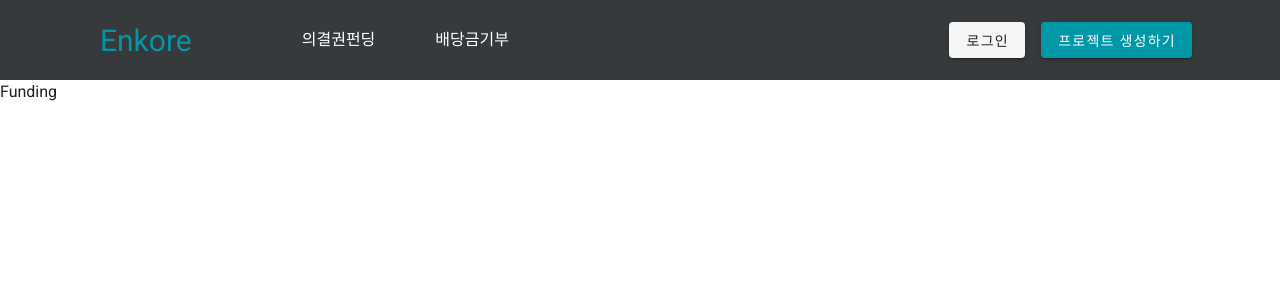
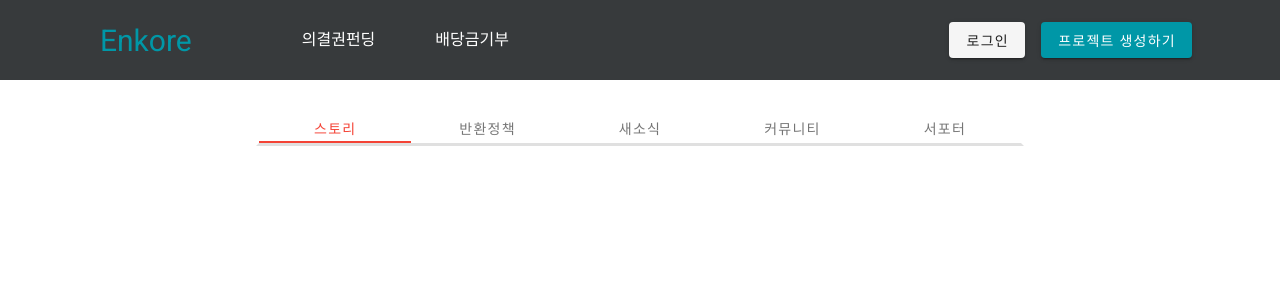
Before and after one commit to jhkim-ai/Hackathon-Enkore, a Vue app: page /fund in a window 1280 px wide. Shown: the top 300 px of the page. Built offline with nearby package versions, Linux system fonts and the light colour scheme.

Commit message:
Implement sub-tool-bar in Funding View

```diff
--- a/package.json
+++ b/package.json
@@ -11,7 +11,8 @@
     "core-js": "^3.8.3",
     "vue": "^2.6.14",
     "vue-router": "^3.5.3",
-    "vuetify": "^2.6.0"
+    "vuetify": "^2.6.0",
+    "vuex": "^3.6.2"
   },
   "devDependencies": {
     "@babel/core": "^7.12.16",
--- /dev/null
+++ b/src/components/FundingToolBar.vue
@@ -0,0 +1,51 @@
+<template>
+  <div class="sub-funding-toolbar">
+    <v-tabs
+    fixed-tabs
+    background-color="white"
+    color="red"
+    height="30"
+  >
+    <v-tab>
+      스토리
+    </v-tab>
+    <v-tab>
+      반환정책
+    </v-tab>
+    <v-tab>
+      새소식
+    </v-tab>
+    <v-tab>
+      커뮤니티
+    </v-tab>
+    <v-tab>
+      서포터
+    </v-tab>
+  </v-tabs>
+  </div>
+</template>
+
+<script>
+export default {
+  data () {
+      return {
+        tab: null,
+        items: [
+          'web', 'shopping', 'videos', 'images', 'news',
+        ],
+        text: 'Lorem ipsum dolor sit amet, consectetur adipiscing elit, sed do eiusmod tempor incididunt ut labore et dolore magna aliqua. Ut enim ad minim veniam, quis nostrud exercitation ullamco laboris nisi ut aliquip ex ea commodo consequat.',
+      }
+    },
+}
+</script>
+
+<style scoped>
+.sub-funding-toolbar {
+  margin: 30px auto;
+  display: flex;
+  width: 60%;
+  justify-content: center;
+  border-color: white white rgba(0, 0, 0, 0.12) white;
+  border-style: solid;
+}
+</style>
--- a/src/components/ToolBar.vue
+++ b/src/components/ToolBar.vue
@@ -23,6 +23,7 @@
 
 <script>
 import UserStatus from './UserStatus.vue';
+
 export default {
   components: {
     UserStatus,
--- a/src/views/FundingView.vue
+++ b/src/views/FundingView.vue
@@ -1,15 +1,22 @@
 <template>
   <div>
-    Funding
+    <funding-tool-bar></funding-tool-bar>
   </div>
 </template>
 
 <script>
+import FundingToolBar from '@/components/FundingToolBar.vue'
 export default {
+  components: { FundingToolBar },
 
 }
 </script>
 
 <style>
-
+.vue-divider {
+  display: flex;
+  width: 60%;
+  justify-content: center;
+  margin: auto;
+}
 </style>
```
Also changed, not shown: 1 other file (tests, documents, lock files or other folders).
